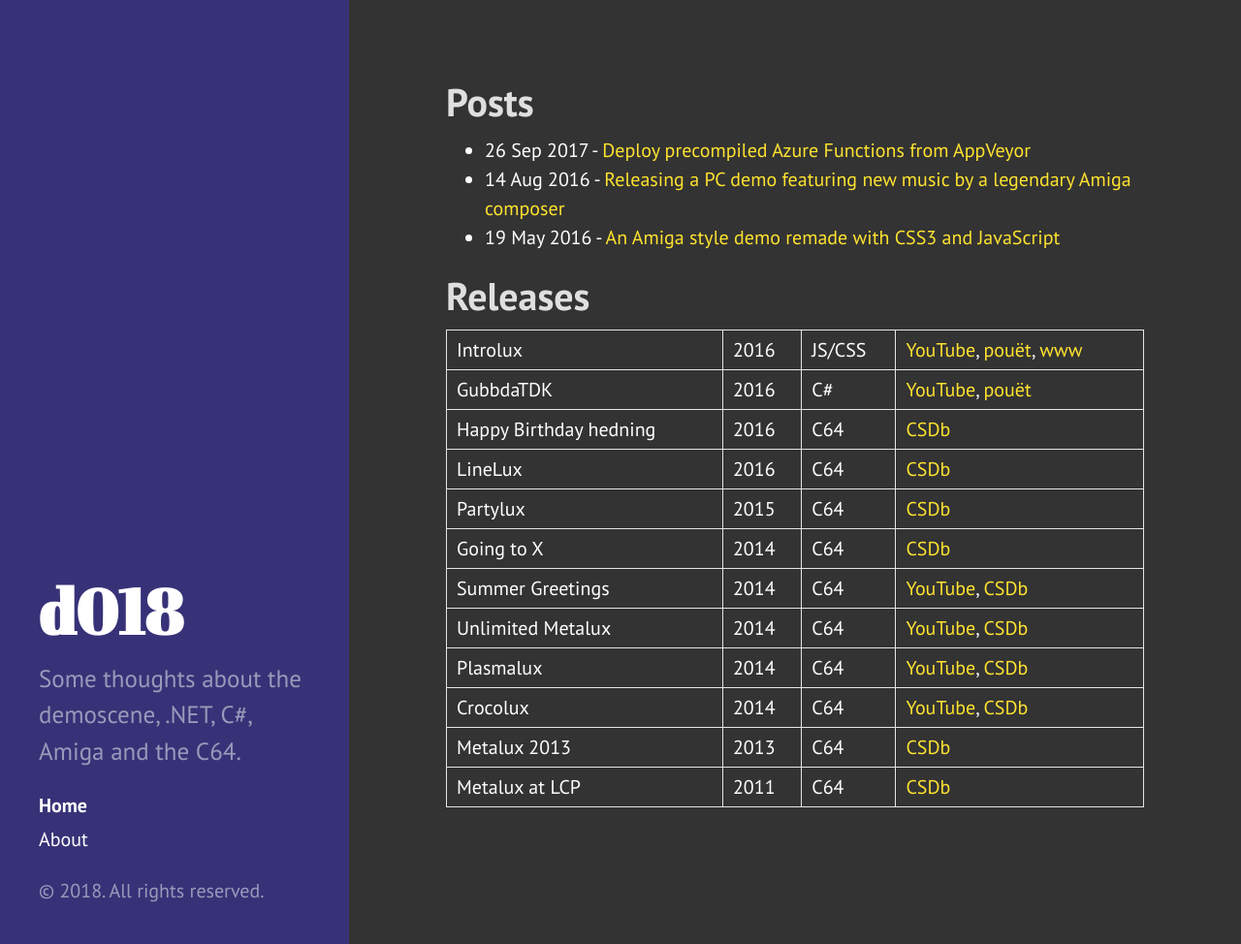
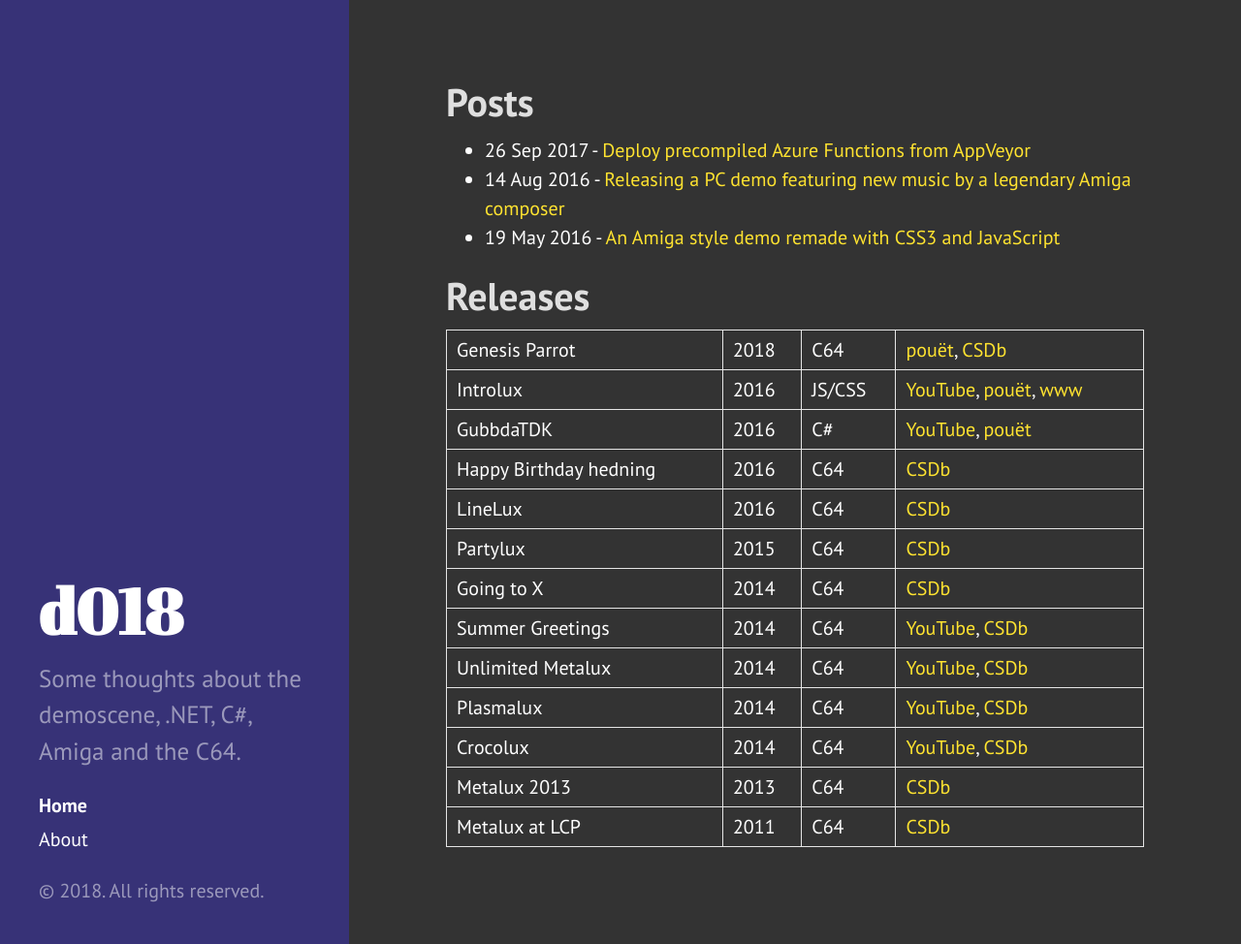
Before and after one commit to kristofferjalen/kristofferjalen.github.io, a Jekyll site: the page built from index.html, in a window 1280 px wide and 974 px high. Shown: the whole window at 97% size. Built offline with Jekyll 4.4.1, drawn with Linux system fonts in a browser that asks for light colours; the list of posts is cut into pages by our own code.

Commit message:
Add Genesis Parrot

```diff
--- a/index.html
+++ b/index.html
@@ -13,6 +13,7 @@ comments: false
 
 <h1 class="page-title">Releases</h1>
 <table>
+	<tr><td>Genesis Parrot</td><td>2018</td><td>C64</td><td><a target="_blank" href="http://www.pouet.net/prod.php?which=75428">pouët</a>, <a target="_blank" href="http://csdb.dk/release/?id=162802">CSDb</a></td></tr>
 	<tr><td>Introlux</td><td>2016</td><td>JS/CSS</td><td><a target="_blank" href="https://www.youtube.com/watch?v=lJP_0S4bTTA">YouTube</a>, <a target="_blank" href="http://www.pouet.net/prod.php?which=65315">pouët</a>, <a target="_blank" href="http://gubbdata.se/downloads/gubbdata2015/introlux/">www</a></td></tr>
 	<tr><td>GubbdaTDK</td><td>2016</td><td>C#</td><td><a target="_blank" href="https://www.youtube.com/watch?v=uKAjzUI0ZIs">YouTube</a>, <a target="_blank" href="http://www.pouet.net/prod.php?which=67733">pouët</a></td></tr>
 	<tr><td>Happy Birthday hedning</td><td>2016</td><td>C64</td><td><a target="_blank" href="http://csdb.dk/release/?id=149291">CSDb</a></td></tr>
```
